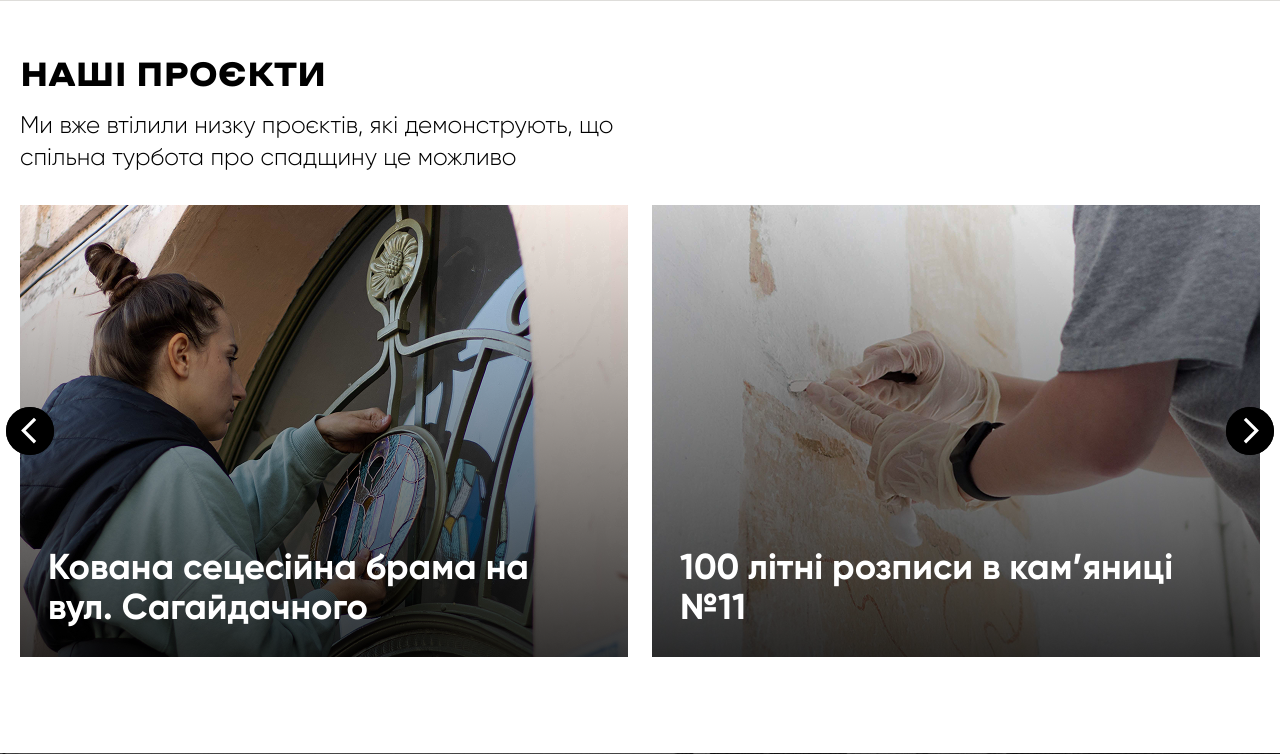
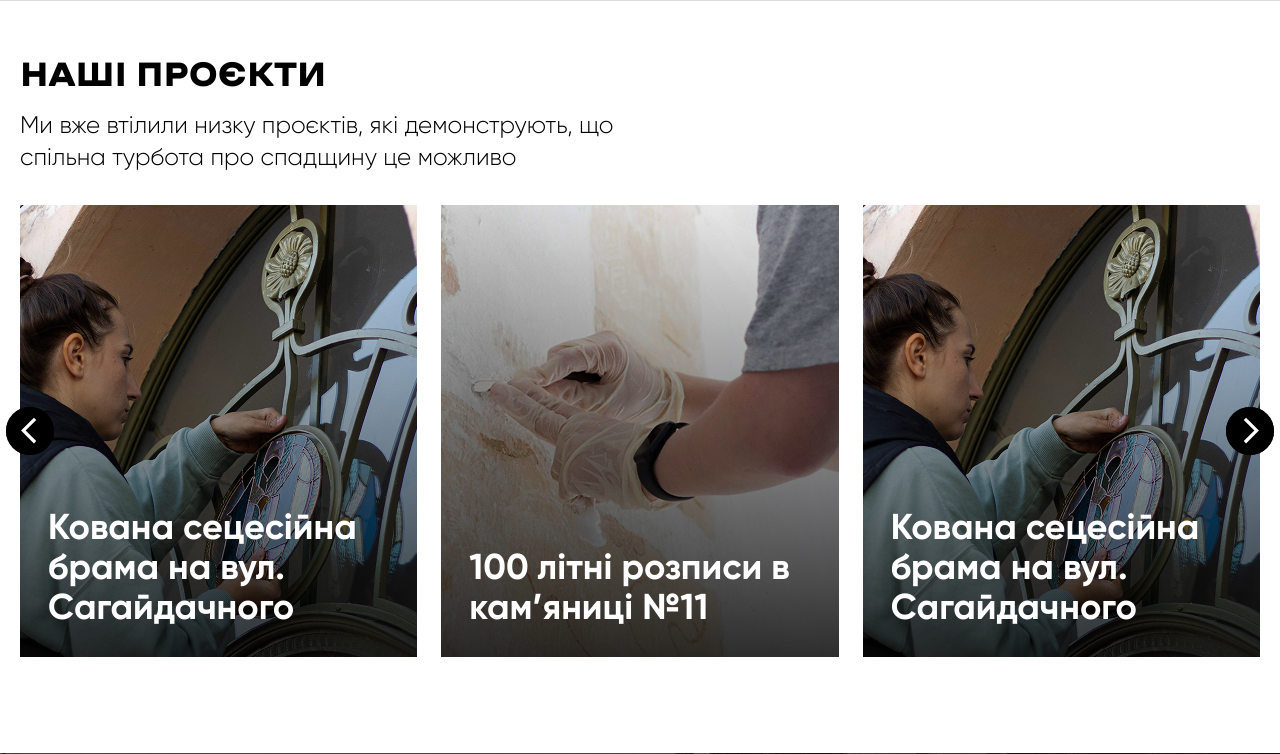
Before and after one commit to slimnation23/bramy-ternopolia, a PHP site: page / in a window 1280 px wide. Shown: the part 1958-2712 px from the top of the page. Run offline with PHP 8.4, Linux system fonts and the light colour scheme.

Commit message:
our merch - done

```diff
--- a/css/output.css
+++ b/css/output.css
@@ -929,6 +929,10 @@ html {
   height: 16rem;
 }
 
+.h-auto {
+  height: auto;
+}
+
 .min-h-\[417px\] {
   min-height: 417px;
 }
@@ -1594,6 +1598,11 @@ html {
     gap: 1.5rem;
   }
 
+  .md\:object-cover {
+    -o-object-fit: cover;
+       object-fit: cover;
+  }
+
   .md\:py-14 {
     padding-top: 3.5rem;
     padding-bottom: 3.5rem;
@@ -1661,6 +1670,11 @@ html {
     gap: 2rem;
   }
 
+  .lg\:object-cover {
+    -o-object-fit: cover;
+       object-fit: cover;
+  }
+
   .lg\:py-28 {
     padding-top: 7rem;
     padding-bottom: 7rem;
--- a/index.html
+++ b/index.html
@@ -272,7 +272,7 @@
               <div class="swiper-slide relative">
                 <img
                   src="images/slider/project-1.png"
-                  class="w-full h-56 lg:h-[452px] object-cover"
+                  class="w-full h-auto lg:h-[452px] object-cover"
                   alt="Project slide"
                 />
                 <p
@@ -285,7 +285,7 @@
               <div class="swiper-slide relative">
                 <img
                   src="images/slider/project-2.png"
-                  class="w-full h-56 lg:h-[452px] object-cover"
+                  class="w-full h-auto lg:h-[452px] object-cover"
                   alt="Project slide"
                 />
                 <p
@@ -298,7 +298,7 @@
               <div class="swiper-slide relative">
                 <img
                   src="images/slider/project-1.png"
-                  class="w-full h-56 lg:h-[452px] object-cover"
+                  class="w-full h-auto lg:h-[452px] object-cover"
                   alt="Project slide"
                 />
                 <p
@@ -311,7 +311,7 @@
               <div class="swiper-slide relative">
                 <img
                   src="images/slider/project-2.png"
-                  class="w-full h-56 lg:h-[452px] object-cover"
+                  class="w-full h-auto lg:h-[452px] object-cover"
                   alt="Project slide"
                 />
                 <p
@@ -588,7 +588,7 @@
               <div class="swiper-slide relative">
                 <img
                   src="images/merch.png"
-                  class="w-full h-64 lg:h-[492px] object-cover"
+                  class="md:w-full h-auto lg:h-[492px] lg:object-cover"
                   alt="Project slide"
                 />
               </div>
@@ -596,7 +596,7 @@
               <div class="swiper-slide relative">
                 <img
                   src="images/merch.png"
-                  class="w-full h-64 lg:h-[492px] object-cover"
+                  class="md:w-full h-auto lg:h-[492px] lg:object-cover"
                   alt="Project slide"
                 />
               </div>
@@ -604,7 +604,7 @@
               <div class="swiper-slide relative">
                 <img
                   src="images/merch.png"
-                  class="w-full h-64 lg:h-[492px] object-cover"
+                  class="md:w-full h-auto lg:h-[492px] lg:object-cover"
                   alt="Project slide"
                 />
               </div>
--- a/script.js
+++ b/script.js
@@ -16,8 +16,9 @@ const projectsSwiper = new Swiper('.projectsSlider', {
     prevEl: '.projects-prev',
   },
   breakpoints: {
-    320: { slidesPerView: 1.2, spaceBetween: 16 },
-    767: { slidesPerView: 2, spaceBetween: 24 }
+    320: { slidesPerView: 1.5, spaceBetween: 16 },
+    767: { slidesPerView: 2, spaceBetween: 24 },
+    1280: { slidesPerView: 3, spaceBetween: 24 }
   }
 });
 
```
Also changed, not shown: 1 other file.
